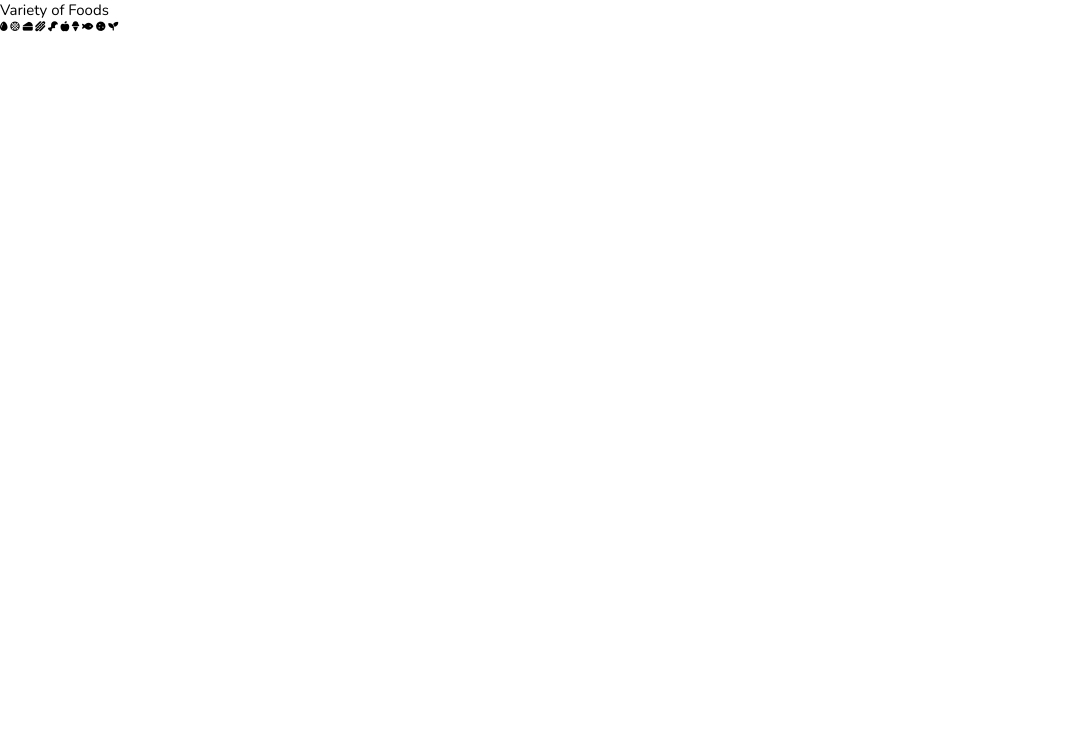
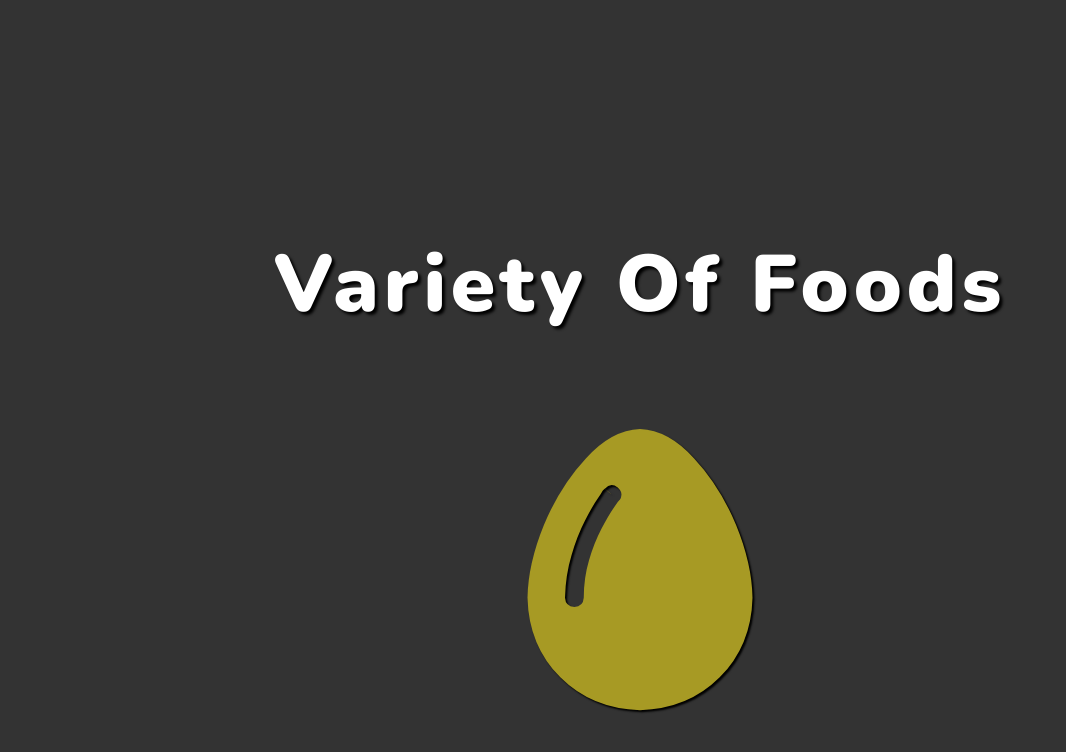
Before and after one commit to lastRemnant0/Foods, a plain HTML site: page index.html in a window 1280 px wide. Shown: the whole page, without its empty margins (0-1066 px from the left). Drawn offline with nearby package versions, Linux system fonts and the light colour scheme.

Commit message:
styling section one and icons

```diff
--- a/styles.css
+++ b/styles.css
@@ -15,3 +15,37 @@ html {
   font-size: 62.5%;
 }
 /* End of Common Styles */
+
+/* Section 1 */
+.section-1 {
+  width: 100%;
+  height: 100vh;
+  background-color: #333;
+  display: flex;
+  flex-direction: column;
+  align-items: center;
+  justify-content: space-evenly;
+}
+
+.section-heading {
+  font-size: 8rem;
+  font-weight: 900;
+  color: #fff;
+  text-align: center;
+  text-transform: capitalize;
+  letter-spacing: 0.5rem;
+  text-shadow: 0.3rem 0.3rem 0.3rem #000;
+}
+
+.section-1-icons i {
+  font-size: 30rem;
+  color: #a79a24;
+  position: absolute;
+  transform: translate(-50%, -50%) scale(0);
+  text-shadow: 0.2rem 0.2rem 0.2rem #000;
+}
+
+.section-1-icons i.change {
+  transform: translate(-50%, -50%) scale(1);
+}
+/* End of Section 1 */
```
